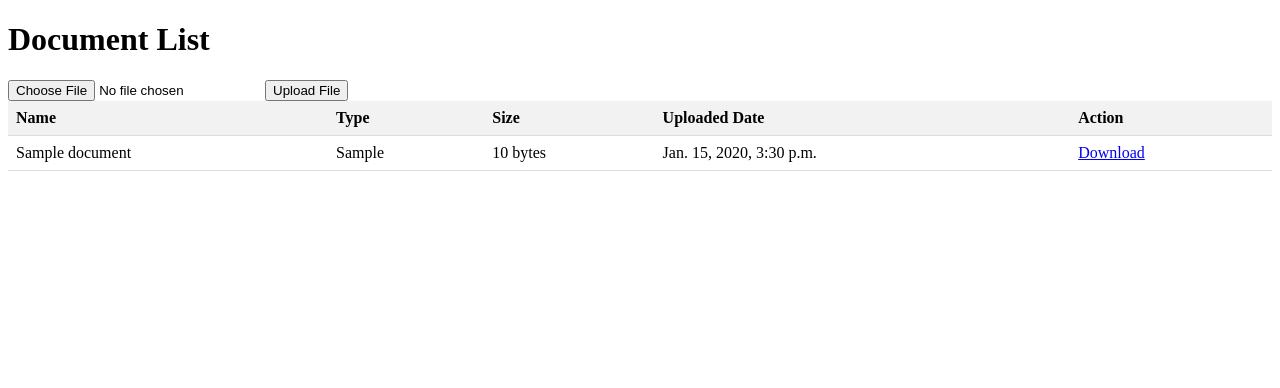
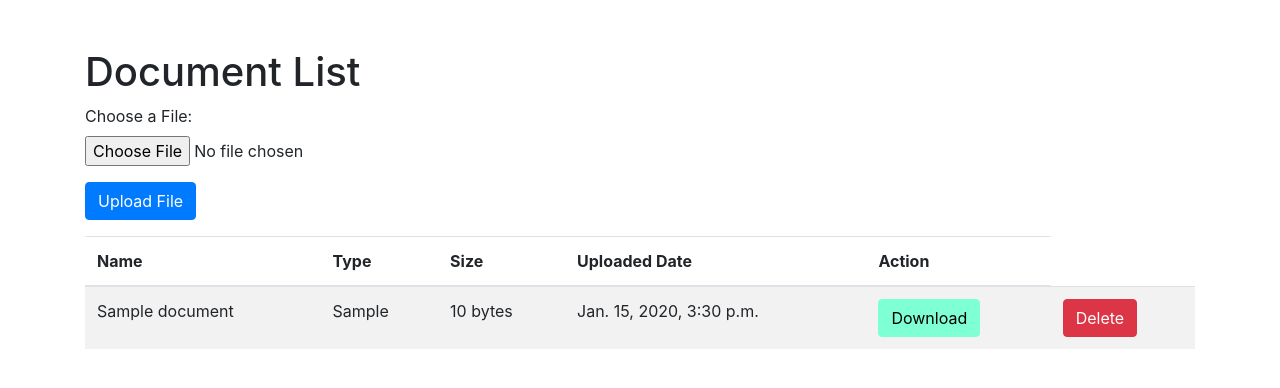
Before and after one commit to rajiiraj/users-page, a Django app: page /polls/documents/ in a window 1280 px wide. Shown: the top 388 px of the page. Run offline with Django 4.2, Linux system fonts and the light colour scheme; tables that the repository leaves empty hold one stand-in row (values such as "Sample post"); some libraries are stand-ins or nearby versions.

Commit message:
delete button

```diff
--- a/polls/urls.py
+++ b/polls/urls.py
@@ -14,7 +14,8 @@ urlpatterns = [
     path('change_password/', views.change_password_view, name='change_password'),
     path('user_report/', views.user_report, name='user_report'),
     path('documents/', views.document_list, name='document_list'),
-    path('documents/serve/<int:document_id>/', views.serve_document, name='serve_document')
+    path('documents/serve/<int:document_id>/', views.serve_document, name='serve_document'),
+    path('delete_document/', views.delete_document, name='delete_document'),
 
 
 
--- a/polls/views.py
+++ b/polls/views.py
@@ -30,6 +30,7 @@ from django.http import FileResponse, HttpResponseNotFound
 from pathlib import Path
 import shutil
 from django.http import Http404, FileResponse
+from django.http import JsonResponse  # Import JsonResponse
 
 
 
@@ -293,6 +294,20 @@ def serve_document(request, document_id):
         raise Http404("File not found")
 
 
+@csrf_exempt
+@require_POST
+def delete_document(request):
+    document_id = request.POST.get('id')
+
+    try:
+        document = Documents.objects.get(pk=document_id)
+        document.delete()
+        return JsonResponse({'message': 'Document deleted successfully.'}, status=200)
+    except Documents.DoesNotExist:
+        return JsonResponse({'error': 'Document not found.'}, status=404)
+    except Exception as e:
+        return JsonResponse({'error': str(e)}, status=500)
+
 
 def index(request):
     return HttpResponse("Hello, world. You're at the polls index.")
--- a/templates/document_list.html
+++ b/templates/document_list.html
@@ -4,42 +4,43 @@
 <head>
     <meta charset="UTF-8">
     <title>Document List</title>
+    <!-- Include Bootstrap CSS -->
+    <link rel="stylesheet" href="https://maxcdn.bootstrapcdn.com/bootstrap/4.5.2/css/bootstrap.min.css">
     <style>
-        table {
-            width: 100%;
-            border-collapse: collapse;
+        /* Custom CSS for the pink download button */
+        .pink-download-btn {
+            background-color: aquamarine;
+            border-color: aquamarine;
+            color:black;
         }
 
-        th,
-        td {
-            padding: 8px;
-            text-align: left;
-            border-bottom: 1px solid #ddd;
-        }
-
-        th {
-            background-color: #f2f2f2;
+        .pink-download-btn:hover {
+            background-color: tomato; /* Change the hover color to a different shade of pink */
+            border-color: tomato;
         }
     </style>
 </head>
 
 <body>
+    <div class="container mt-5">
         <h1>Document List</h1>
         <form method="post" enctype="multipart/form-data">
             {% csrf_token %}
-        <input type="file" name="document" accept=".pdf, .doc, .txt">
-        <button type="submit">Upload File</button>
+            <div class="form-group">
+                <label for="document">Choose a File:</label>
+                <input type="file" class="form-control-file" id="document" name="document" accept=".pdf, .doc, .txt">
+            </div>
+            <button type="submit" class="btn btn-primary">Upload File</button>
         </form>
 
-    <table>
+        <table class="table table-striped mt-3">
             <thead>
                 <tr>
                     <th>Name</th>
                     <th>Type</th>
                     <th>Size</th>
                     <th>Uploaded Date</th>
-                <th>Action</th>  <!-- Added a new table header for the "Download" action -->
-
+                    <th>Action</th>
                 </tr>
             </thead>
             <tbody>
@@ -49,17 +50,81 @@
                     <td>{{ document.document_type }}</td>
                     <td>{{ document.document_size }} bytes</td>
                     <td>{{ document.uploaded_date }}</td>
-
                     <td>
-                    <a href="{% url 'serve_document' document.id %}" download="{{ document.document_name }}">
+                        <a href="{% url 'serve_document' document.id %}" class="btn btn-success pink-download-btn" download="{{ document.document_name }}">
                             Download
                         </a>
                     </td>
-
+                    <td>
+                        <button class="btn btn-danger delete-btn" data-toggle="modal" data-target="#confirmDeleteModal" data-id="{{ document.id }}" data-name="{{ document.document_name }}">
+                            Delete
+                        </button>
+                    </td>
                 </tr>
                 {% endfor %}
             </tbody>
         </table>
+    </div>
+    <div class="modal fade" id="confirmDeleteModal" tabindex="-1" role="dialog" aria-labelledby="confirmDeleteModalLabel" aria-hidden="true">
+        <div class="modal-dialog" role="document">
+            <div class="modal-content">
+                <div class="modal-header">
+                    <h5 class="modal-title" id="confirmDeleteModalLabel">Confirm Deletion</h5>
+                    <button type="button" class="close" data-dismiss="modal" aria-label="Close">
+                        <span aria-hidden="true">&times;</span>
+                    </button>
+                </div>
+                <div class="modal-body">
+                    Are you sure you want to delete "<span id="itemNameToDelete"></span>"?
+                </div>
+                <div class="modal-footer">
+                    <button type="button" class="btn btn-secondary" data-dismiss="modal">Cancel</button>
+                    <button type="button" class="btn btn-danger confirm-delete">Delete</button>
+                </div>
+            </div>
+        </div>
+    </div>
+    <!-- Include Bootstrap JS and jQuery -->
+    <script src="https://code.jquery.com/jquery-3.5.1.min.js"></script>
+    <script src="https://cdn.jsdelivr.net/npm/@popperjs/core@2.11.6/dist/umd/popper.min.js"></script>
+    <script src="https://maxcdn.bootstrapcdn.com/bootstrap/4.5.2/js/bootstrap.min.js"></script>
+<!-- Add this JavaScript code at the end of your HTML file, before </body> -->
+<script>
+    // JavaScript code to handle delete button click and confirmation
+    $(document).ready(function () {
+        let itemToDeleteId;
+        let itemToDeleteName;
+
+        // Listen to the delete button click event and set item ID and name
+        $('.delete-btn').click(function () {
+            itemToDeleteId = $(this).data('id');
+            itemToDeleteName = $(this).data('name');
+            $('#itemNameToDelete').text(itemToDeleteName);
+        });
+
+        // Listen to the confirmation modal's "Delete" button click event
+        $('.confirm-delete').click(function () {
+            // Send an AJAX request to delete the item
+            $.ajax({
+                url: '{% url "delete_document" %}',  // Use the URL pattern name
+                type: 'POST',
+                data: {
+                    'id': itemToDeleteId
+                },
+                success: function (response) {
+                    // Handle success, e.g., remove the deleted item from the table
+                    $('#confirmDeleteModal').modal('hide');
+                    location.reload();  // Refresh the page to update the table
+                },
+                error: function (xhr, status, error) {
+                    // Handle error, e.g., show an error message
+                    console.error(xhr.responseText);
+                }
+            });
+        });
+    });
+</script>
+
 </body>
 
 </html>
```
Lines whose indentation alone changed are shown as unchanged.
